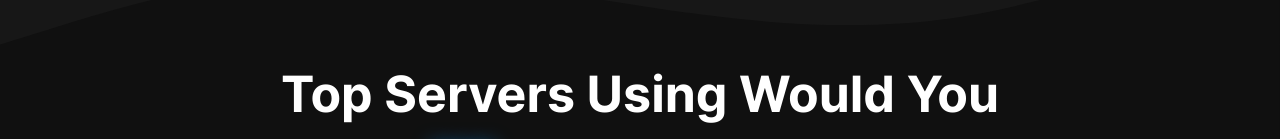
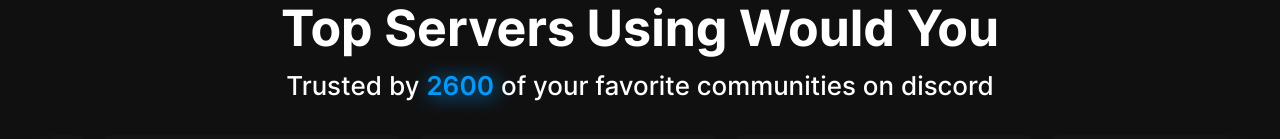
Before and after one commit to luckyklyist/website-would-you, a Next.js app: page / in a window 1280 px wide. Shown: the part 768-907 px from the top of the page. Built offline with nearby package versions, Linux system fonts and the light colour scheme; a web font is replaced by a local one.

Commit message:
Fix svg + servercount

```diff
--- a/pages/index.tsx
+++ b/pages/index.tsx
@@ -240,7 +240,7 @@
           <div className="servers-wrapper">
             <h2>Top Servers Using Would You</h2>
             <h3>
-              Trusted by <span>2500</span> of your favorite communities on
+              Trusted by <span>2600</span> of your favorite communities on
               discord
             </h3>
 
```
Also changed, not shown: public/LandingWave.svg.
